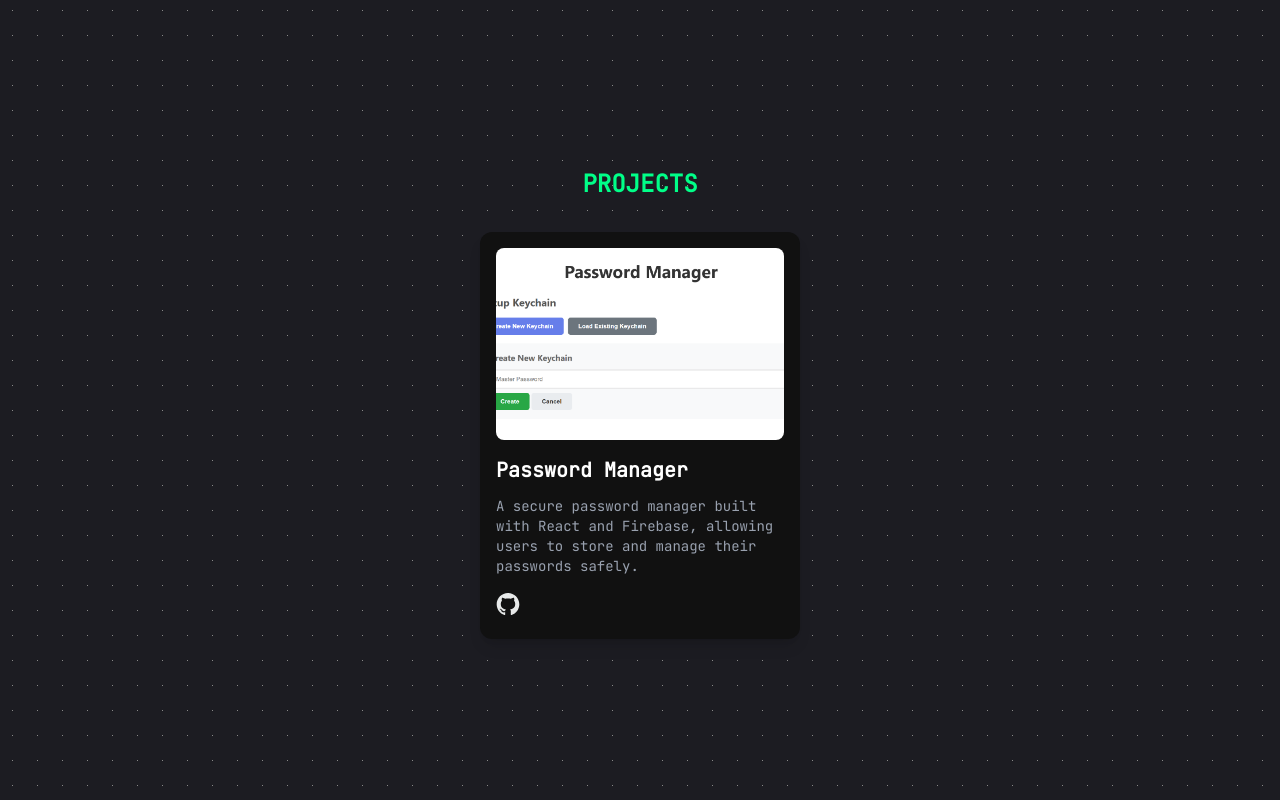
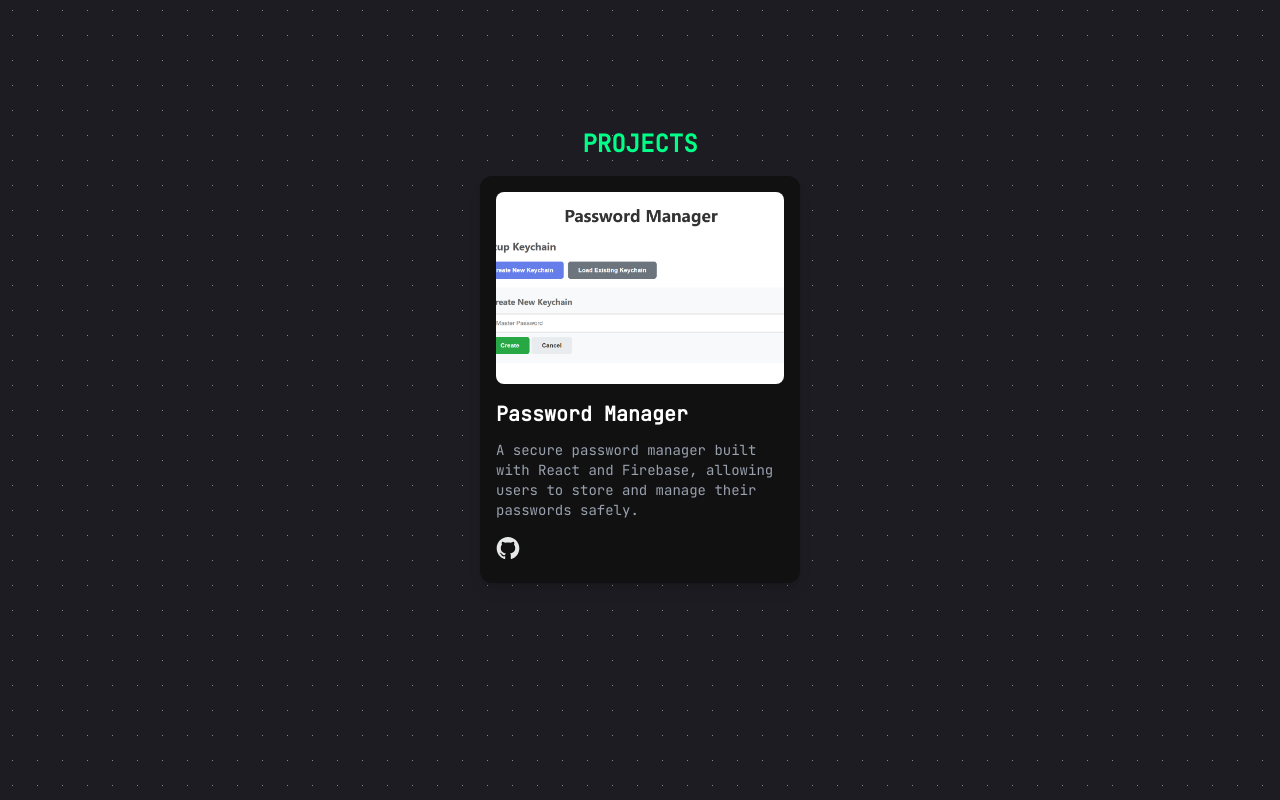
Before and after one commit to Vinit-Rabadiya/Portfolio, a React (Vite) app in the folder personalPortfolio/: page / in a window 1280 px wide. Shown: the part 1520-2320 px from the top of the page. Built offline with nearby package versions, Linux system fonts and the light colour scheme.

Commit message:
fixed margin

```diff
--- a/personalPortfolio/src/pages/Home/Project.jsx
+++ b/personalPortfolio/src/pages/Home/Project.jsx
@@ -19,13 +19,13 @@ function Project() {
   return (
     <section
       id="projects"
-      className="min-h-screen flex flex-col items-center px-4 pt-10"
+      className="min-h-screen flex flex-col items-center px-4 "
     >
-      <h2 className="text-4xl md:text-2xl font-bold text-center mb-8 text-[#00ff88]">
+      <h2 className="text-4xl md:text-2xl font-bold text-center mb-4 text-[#00ff88]">
         PROJECTS
       </h2>
 
-      <div className="projects-container grid grid-cols-[repeat(auto-fit,minmax(300px,320px))] justify-center gap-8 w-full">
+      <div className="projects-container grid grid-cols-[repeat(auto-fit,minmax(300px,320px))] justify-center gap-8 w-full ">
         {projects.map((project, index) => (
           <div
             className="project-card w-full rounded-xl overflow-hidden shadow-lg bg-[#111] hover:scale-102 hover:shadow-[0_0_10px_#00ff88] transition-all duration-600 p-4"
```
